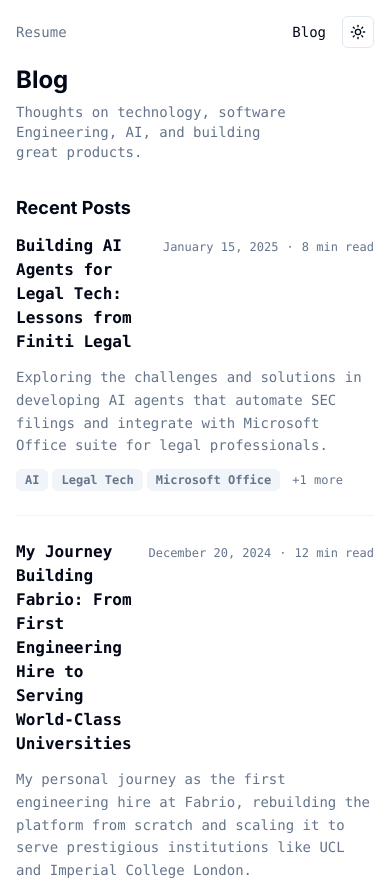
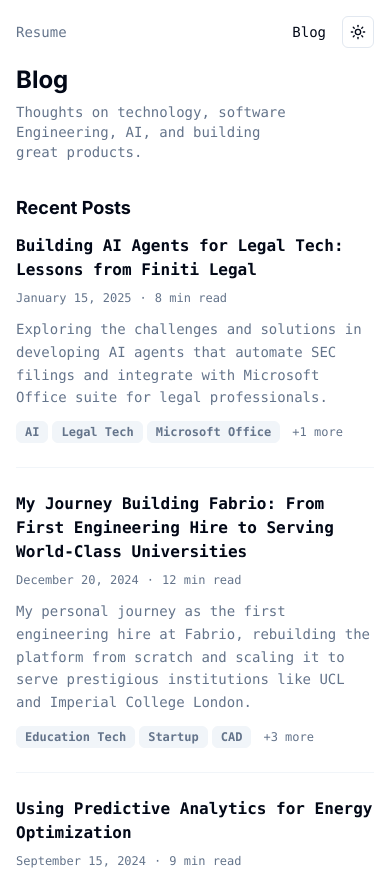
Before and after one commit to ibrahimshittu/ibrahim-shittu-portfolio, a Next.js app: page /blog in a window 390 px wide. Shown: the top 880 px of the page. Built offline with nearby package versions, Linux system fonts and the light colour scheme.

Commit message:
chore: update page titles and improve layout structure for better readability

```diff
--- a/app/blog/page.tsx
+++ b/app/blog/page.tsx
@@ -136,7 +136,7 @@
                   key={post.slug}
                   className="font-mono flex flex-col justify-start items-start gap-3 pb-6 border-b border-muted last:border-b-0"
                 >
-                  <div className="flex flex-wrap justify-between items-baseline self-stretch gap-2">
+                  <div className="flex flex-col sm:flex-row sm:justify-between sm:items-baseline gap-2">
                     <div className="flex-1">
                       <Link href={`/blog/${post.slug}`}>
                         <h3 className="text-base font-semibold text-left text-foreground hover:underline transition-all cursor-pointer">
--- a/app/page.tsx
+++ b/app/page.tsx
@@ -6,7 +6,7 @@
 import { siteConfig, generatePersonSchema } from "@/lib/seo";
 
 export const metadata: Metadata = {
-  title: "Senior Software Engineer - Portfolio & Blog",
+  title: "Ibrahim Shittu - Senior Software Engineer",
   description:
     "Senior Software Engineer with expertise in building scalable web, mobile, and AI-driven solutions for startups and global enterprises across diverse industries.",
   openGraph: {
```
Lines whose indentation alone changed are shown as unchanged.
